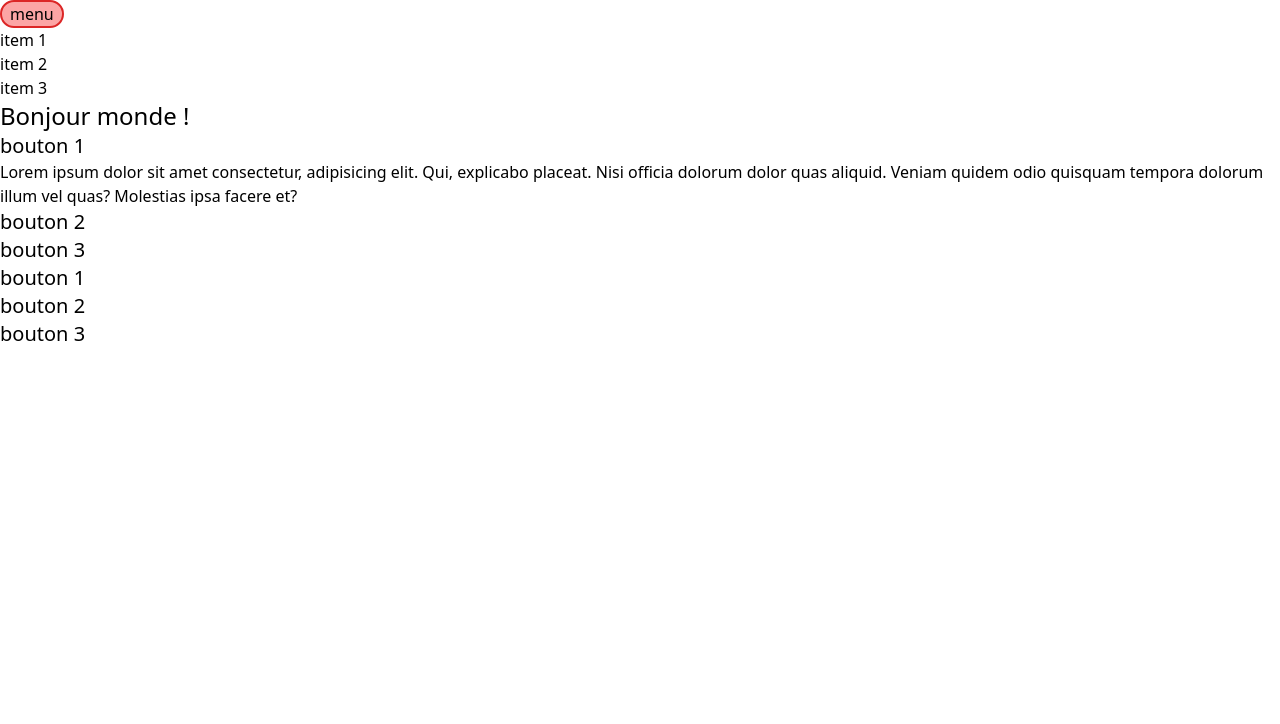
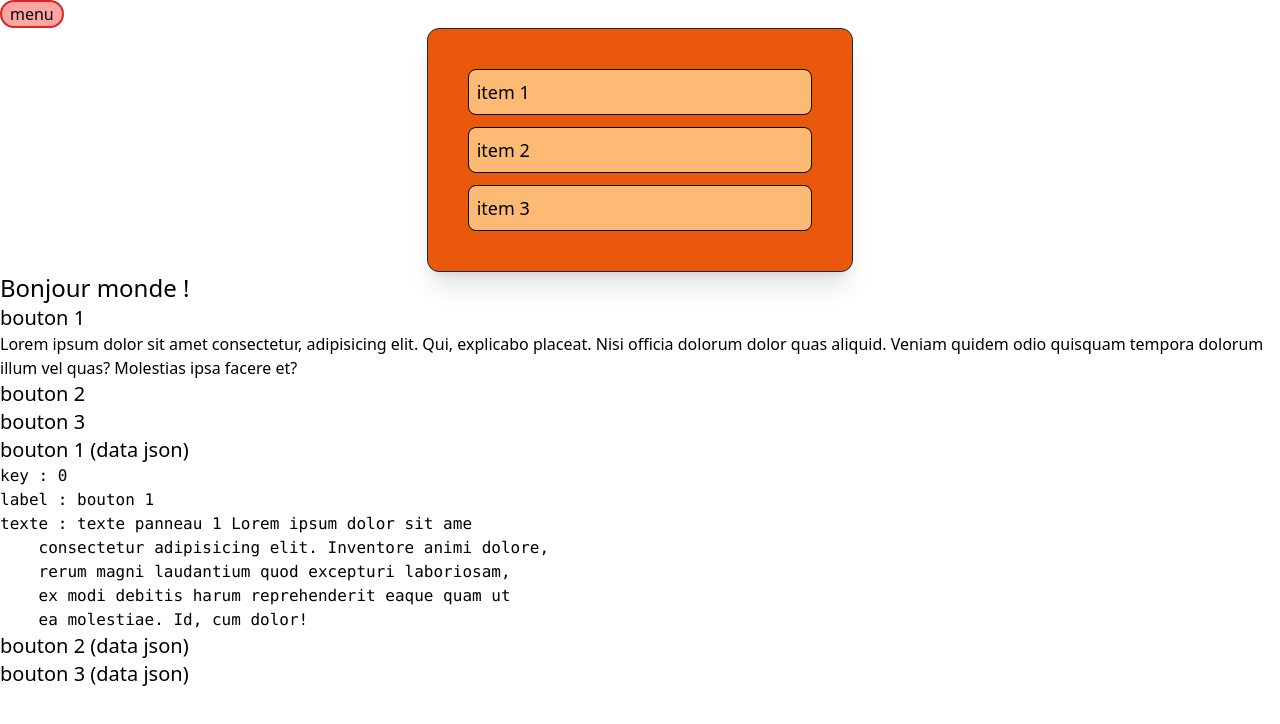
Before and after one commit to MMI-SAE-203/r213-2024-pracht-tp1-kouacc, a Vue app: page / in a window 1280 px wide. Both pictures are taken after a click on the button "menu". Shown: the top 724 px of the page. Built offline with nearby package versions, Linux system fonts and the light colour scheme.

Commit message:
ajout tailwind

```diff
--- a/src/App.vue
+++ b/src/App.vue
@@ -12,18 +12,36 @@ const menuIsOpen = ref(false)
 
 <template>
   <header>
-    <button aria-controls="mainNav" aria-expanded="true" class="rounded-full border-2 border-red-600 bg-red-300 px-2"
-      @pointerdown="menuIsOpen = !menuIsOpen">
+    <button
+      aria-controls="mainNav"
+      aria-expanded="true"
+      class="rounded-full border-2 border-red-600 bg-red-300 px-2"
+      @pointerdown="menuIsOpen = !menuIsOpen"
+    >
       menu
     </button>
     <!-- nav#mainNav>ul>li*3>a[href="#"]{item $} -->
-    <Transition class="transition-transform duration-1000" enter-from-class="-translate-x-full"
-      enter-to-class="translate-x-0" leave-active-class="-translate-x-full">
-      <nav id="mainNav" v-show="menuIsOpen">
-        <ul>
-          <li><a href="#">item 1</a></li>
-          <li><a href="#">item 2</a></li>
-          <li><a href="#">item 3</a></li>
+    <Transition
+      class="transition-transform duration-1000"
+      enter-from-class="-translate-x-full"
+      enter-to-class="translate-x-0"
+      leave-active-class="-translate-x-full"
+    >
+      <nav
+        id="mainNav"
+        v-show="menuIsOpen"
+        class="bg-orange-600 mx-auto p-10 w-1/3 rounded-xl shadow-xl border border-gray-800"
+      >
+        <ul class="mx-auto flex flex-col gap-3">
+          <li class="text-lg bg-orange-300 p-2 rounded-lg border border-black">
+            <a href="#">item 1</a>
+          </li>
+          <li class="text-lg bg-orange-300 p-2 rounded-lg border border-black">
+            <a href="#">item 2</a>
+          </li>
+          <li class="text-lg bg-orange-300 p-2 rounded-lg border border-black">
+            <a href="#">item 3</a>
+          </li>
         </ul>
       </nav>
     </Transition>
--- a/src/pages/index.vue
+++ b/src/pages/index.vue
@@ -1,7 +1,7 @@
 <script setup lang="ts">
 import { ref } from 'vue'
 const sectionOpen = ref(1)
-const sectionOpenData = ref()
+const sectionOpenData = ref(0)
 
 const sectionsData = [
   {
@@ -58,7 +58,7 @@ const sectionsData = [
     </p>
   </section>
   <section v-for="({ label, texte }, key) of sectionsData" :v-key="key">
-    <button class="text-xl" @pointerdown="sectionOpenData = key">{{ label }}</button>
+    <button class="text-xl" @pointerdown="sectionOpenData = key">{{ label }} (data json)</button>
     <section v-show="sectionOpenData === key">
       <pre class="font-mono">key : {{ key }}</pre>
       <pre class="font-mono">label : {{ label }}</pre>
```
